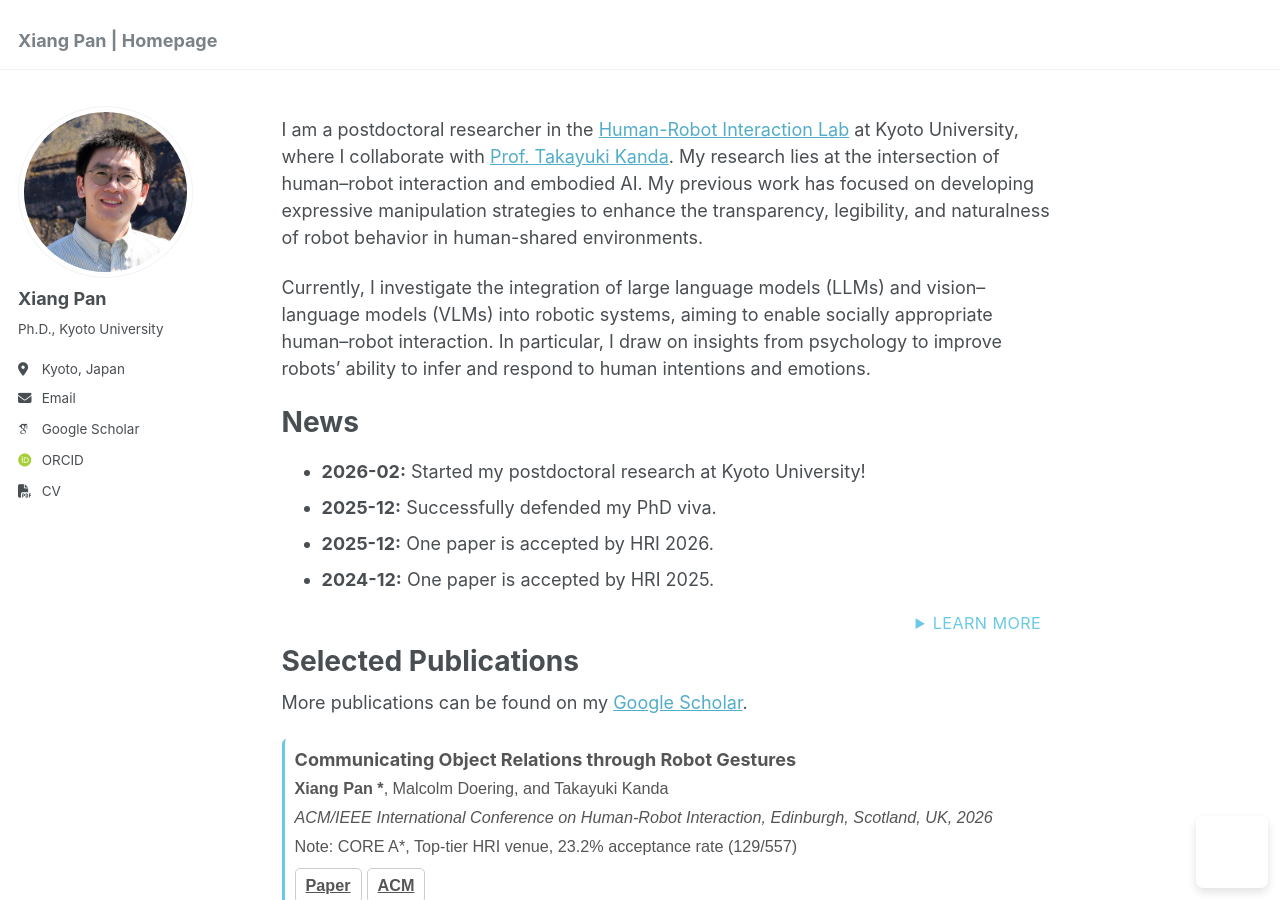
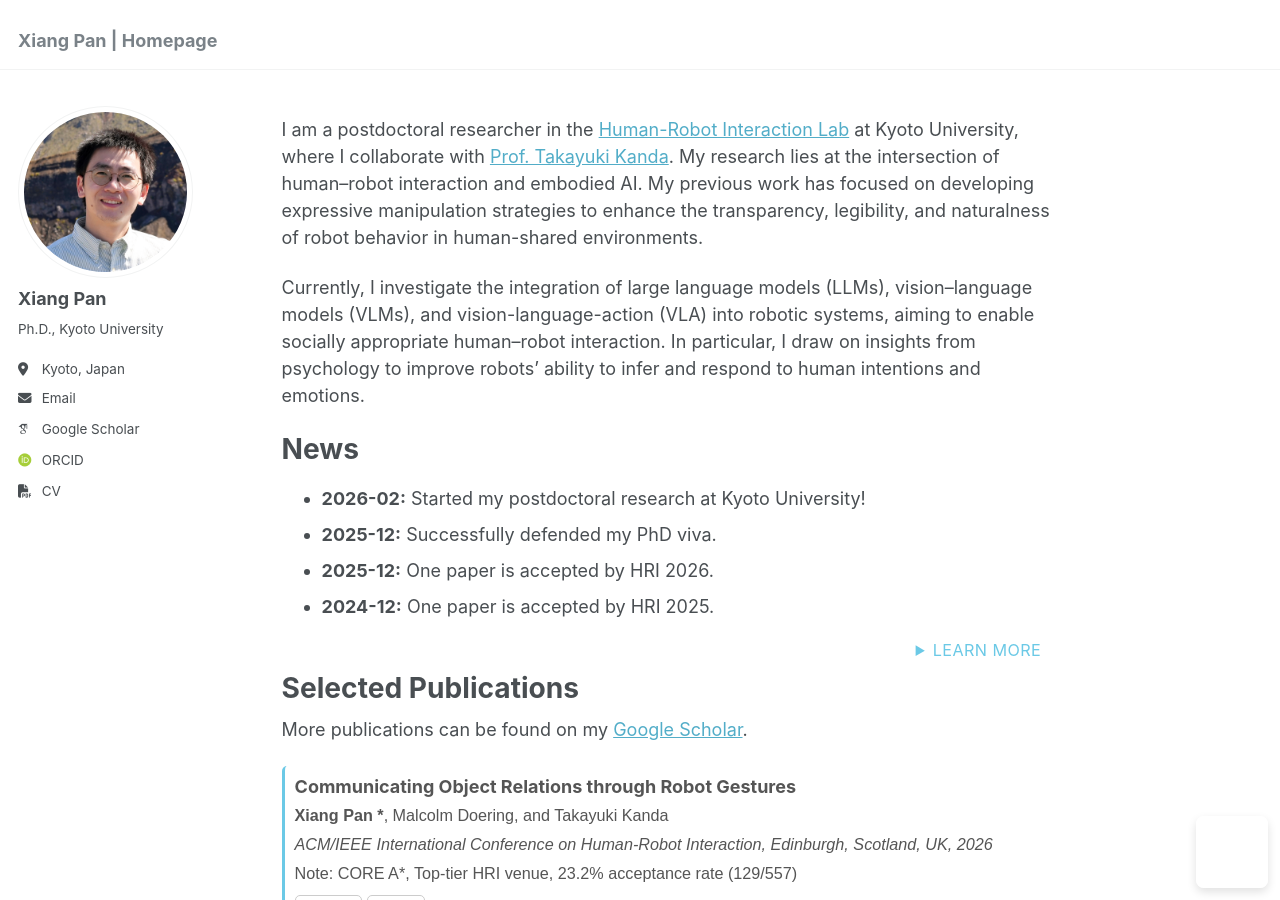
Before and after one commit to pan-xiang/pan-xiang.github.io, a Jekyll site: the page built from _pages/about.md, in a window 1280 px wide and 900 px high. Built offline with Jekyll 4.4.1, drawn with Linux system fonts in a browser that asks for light colours; some web fonts are replaced; a script that is not in the unit is left out.

Commit message:
Update about.md

```diff
--- a/_pages/about.md
+++ b/_pages/about.md
@@ -9,7 +9,7 @@ redirect_from:
 
 I am a postdoctoral researcher in the [Human-Robot Interaction Lab](https://www.robot.soc.i.kyoto-u.ac.jp/en/) at Kyoto University, where I collaborate with [Prof. Takayuki Kanda](https://www.robot.soc.i.kyoto-u.ac.jp/~kanda/biography.html). My research lies at the intersection of human–robot interaction and embodied AI. My previous work has focused on developing expressive manipulation strategies to enhance the transparency, legibility, and naturalness of robot behavior in human-shared environments.
 
-Currently, I investigate the integration of large language models (LLMs) and vision–language models (VLMs) into robotic systems, aiming to enable socially appropriate human–robot interaction. In particular, I draw on insights from psychology to improve robots’ ability to infer and respond to human intentions and emotions.
+Currently, I investigate the integration of large language models (LLMs), vision–language models (VLMs), and vision-language-action (VLA) into robotic systems, aiming to enable socially appropriate human–robot interaction. In particular, I draw on insights from psychology to improve robots' ability to infer and respond to human intentions and emotions.
 
 
 # News
```
